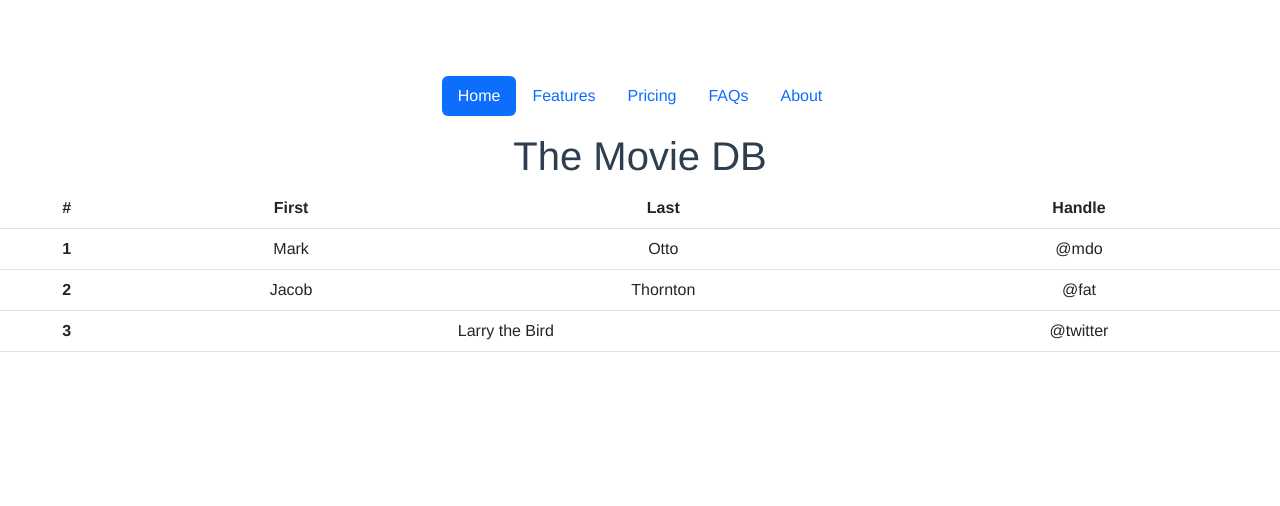
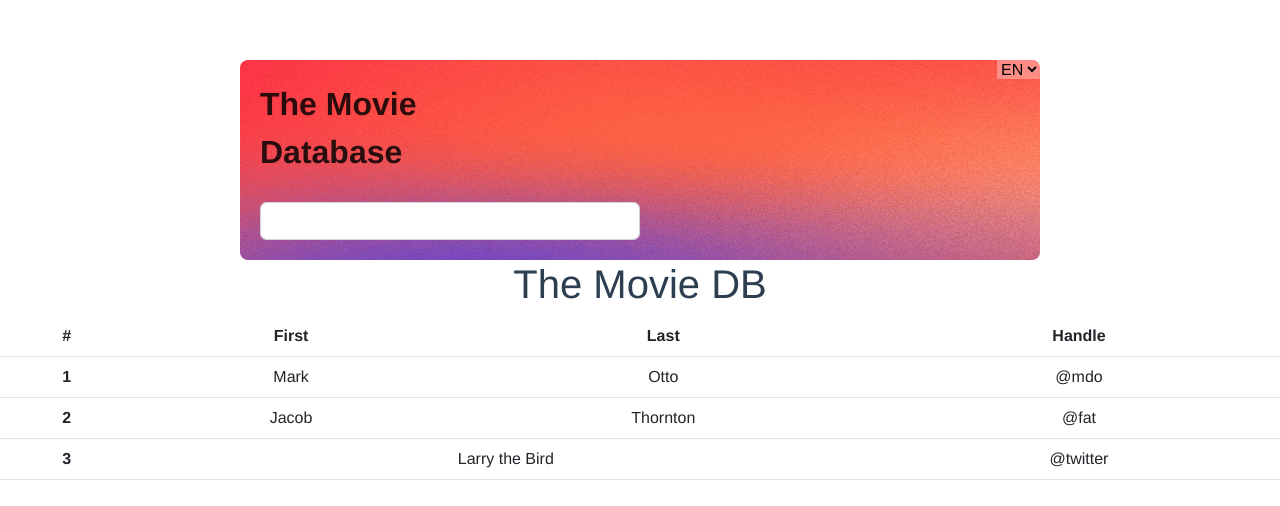
Before and after one commit to gian-anderegg/themoviedb, a Vue app: page /home#/home in a window 1280 px wide. Shown: the top 506 px of the page. Built offline with nearby package versions, Linux system fonts and the light colour scheme.

Commit message:
header v1

```diff
--- a/src/components/Header/Header.css
+++ b/src/components/Header/Header.css
@@ -0,0 +1,49 @@
+.header {
+    height: 200px;
+    width: 800px;
+    background-image: url(../../assets/Gradient.jpeg);
+    background-size: 100% 100%;
+    background-repeat: no-repeat;
+    display: flex;
+    padding: 20px;
+    border-radius: 8px;
+    margin: 0 auto;
+    position: relative;
+}
+
+.header__left {
+    width: 50%;
+    display: flex;
+    flex-direction: column;
+    align-items: flex-start;
+    justify-content: space-between;
+}
+
+.title-container {
+    display: flex;
+    flex-direction: column;
+    align-items: flex-start;
+}
+
+.title {
+    font-size: xx-large;
+    color: rgba(0, 0, 0, 0.825);
+    font-weight: bold;
+}
+
+.searchbar {
+    width: 100%;
+}
+
+.header__right {
+    width: 50%;
+}
+
+.language {
+    position: absolute;
+    top: 0;
+    right: 0;
+    border-top-right-radius: 8px;
+    background-color: #ffffff51;
+    border: none;
+}
--- a/src/components/Header/Header.vue
+++ b/src/components/Header/Header.vue
@@ -1,14 +1,18 @@
 <template>
     <div class="header">
-        <header class="d-flex justify-content-center py-3">
-            <ul class="nav nav-pills">
-              <li class="nav-item"><a href="#" class="nav-link active" aria-current="page">Home</a></li>
-              <li class="nav-item"><a href="#" class="nav-link">Features</a></li>
-              <li class="nav-item"><a href="#" class="nav-link">Pricing</a></li>
-              <li class="nav-item"><a href="#" class="nav-link">FAQs</a></li>
-              <li class="nav-item"><a href="#" class="nav-link">About</a></li>
-            </ul>
-          </header>
+        <div class="header__left">
+            <div class="title-container">
+                <span class="title">The Movie</span>
+                <span class="title">Database</span>
+            </div>
+            <input type="search" class="searchbar form-control"/>
+        </div>
+        <div class="header__right">
+            <select class="language" data-width="fit">
+                <option value="Englisch">EN</option>
+                <option value="Deutsch">DE</option>
+            </select>
+        </div>
     </div>
 </template>
 
```
Also changed, not shown: src/assets/Gradient.jpeg (added).
